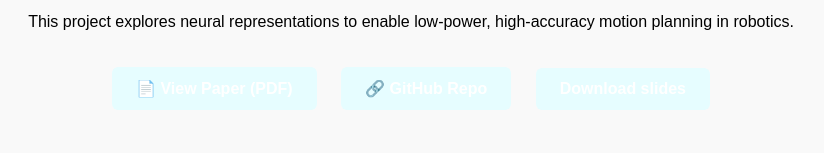
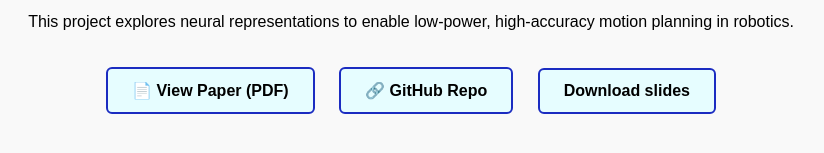
Before and after one commit to ubc-aamodt-group/bel_motion_planners, a plain HTML site: page docs/index.html in a window 1280 px wide. Shown: the part 343-496 px from the top of the page, without its empty margins (229-1053 px from the left). Drawn offline with Linux system fonts and the light colour scheme.

Commit message:
minor changes to button

```diff
--- a/docs/index.html
+++ b/docs/index.html
@@ -33,15 +33,18 @@
       margin: 20px 10px;
       padding: 12px 24px;
       background-color: #e6fdff;
-      color: white;
+      color: black;
       text-decoration: none;
       font-weight: bold;
+      border: 2px solid #1b2cc1;
       border-radius: 6px;
       transition: background-color 0.3s ease;
     }
 
     .button:hover {
       background-color: rgb(145, 228, 253);
+      color: white;
+
     }
 
     .image-preview {
```
